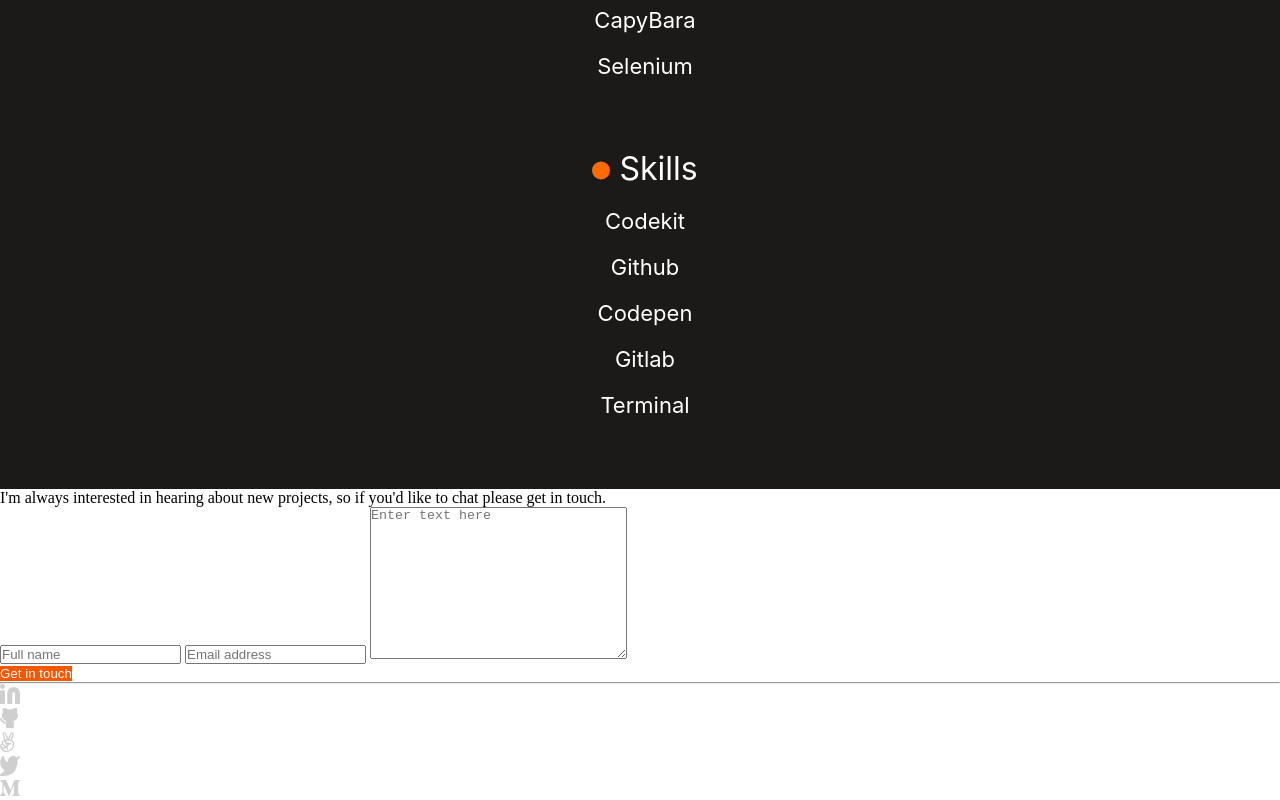
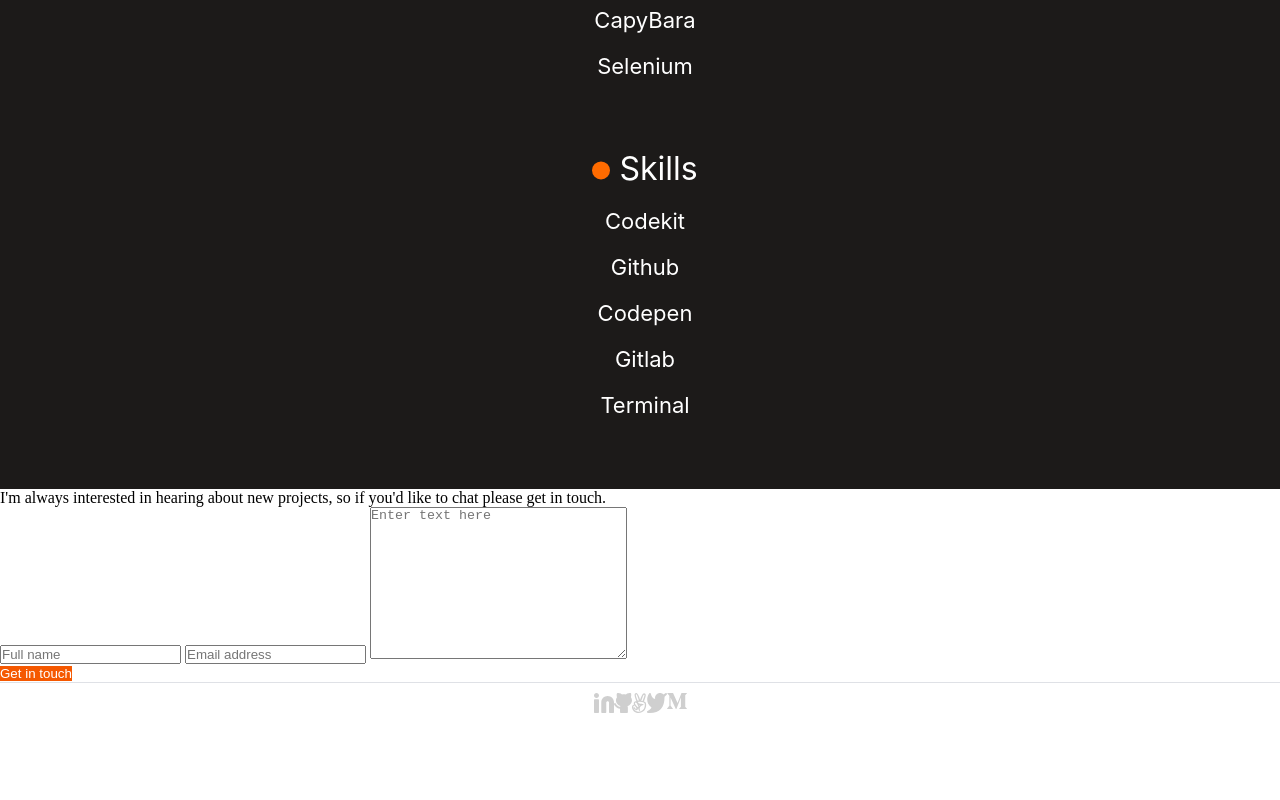
Before and after one commit to masangana/Portfolio, a website: page index.html in a window 1280 px wide. Shown: the part 5887-6687 px from the top of the page. After the commit the page ends 6614 px from the top, so only its background shows below. Drawn offline with Linux system fonts and the light colour scheme.

Commit message:
add css footer
Align footer items

```diff
--- a/style.css
+++ b/style.css
@@ -404,13 +404,22 @@
 /* --end-- */
 
 /* --contact form style section-- */
+.form-line {
+  margin: 0;
+  border: none;
+  border-bottom: 1px solid #dfe1e6;
+}
 
 
 
 /* --end-- */
 
 /* --footer style section-- */
-
+.form-icons-container {
+  display: flex;
+  justify-content: center;
+  padding: 10px;
+}
 
 
 /* --end-- */
@@ -497,4 +506,5 @@
     top: 12%;
     background-position: right;
   }
+
 }
```
